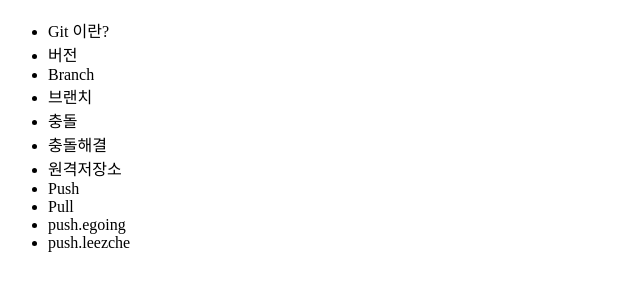
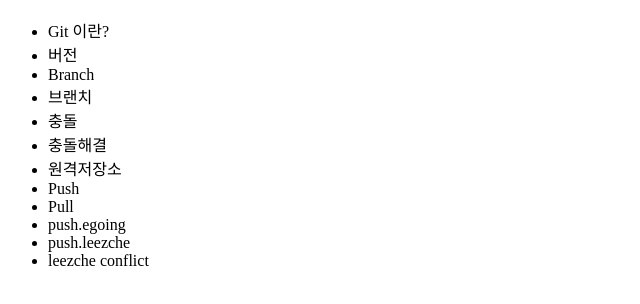
Before and after one commit to pakms980319/opentutorials_git_pakms980319, a plain HTML site: page index.html in a window 1280 px wide. Shown: the part 48-352 px from the top of the page, without its empty margins (0-640 px from the left). Drawn offline with Linux system fonts and the light colour scheme.

Commit message:
leezche conflict

```diff
--- a/index.html
+++ b/index.html
@@ -21,6 +21,7 @@
             <li>Pull</li>
             <li>push.egoing</li>
             <li>push.leezche</li>
+            <li>leezche conflict</li>
         </ul>
     </body>
 </html>
```
